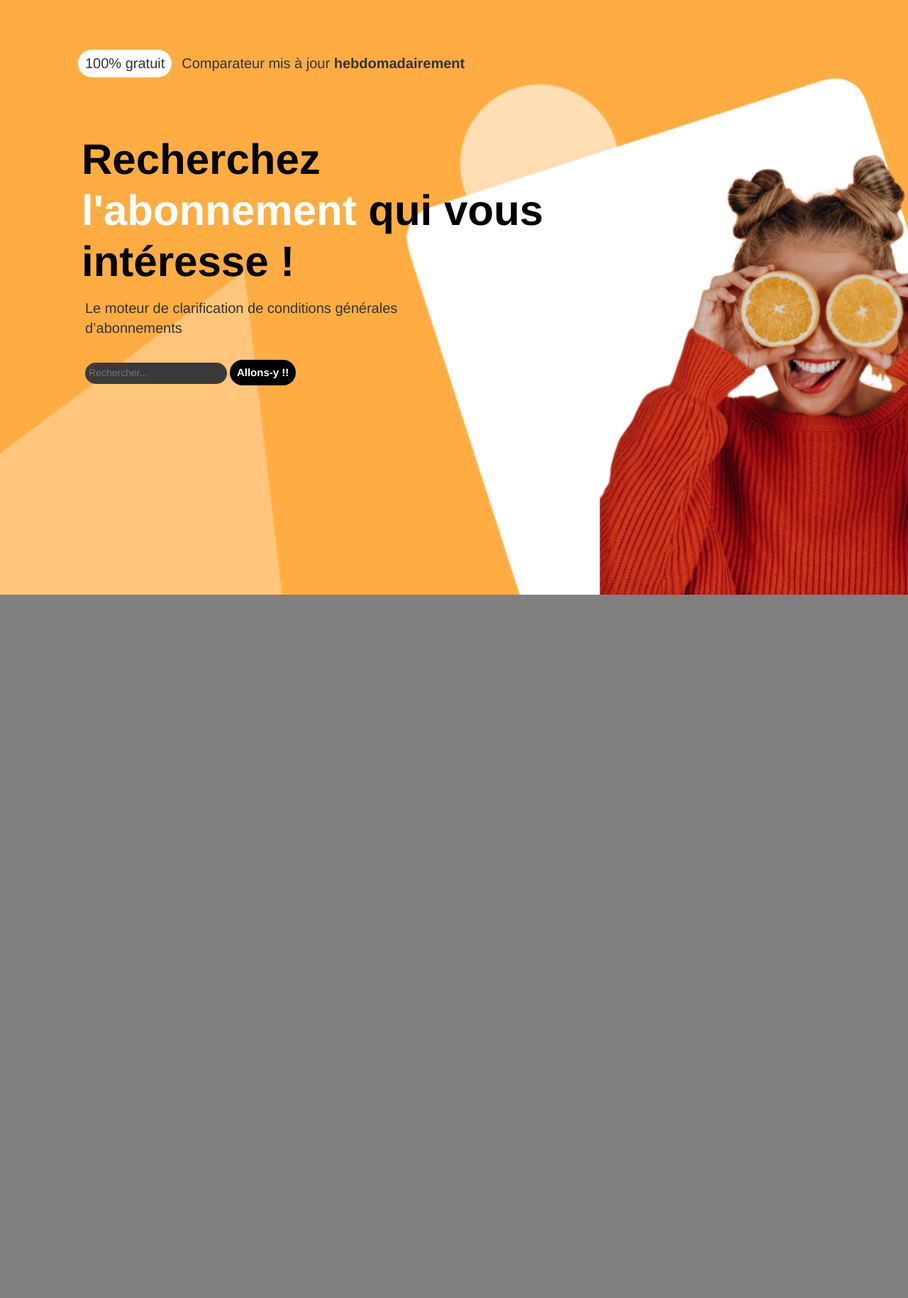
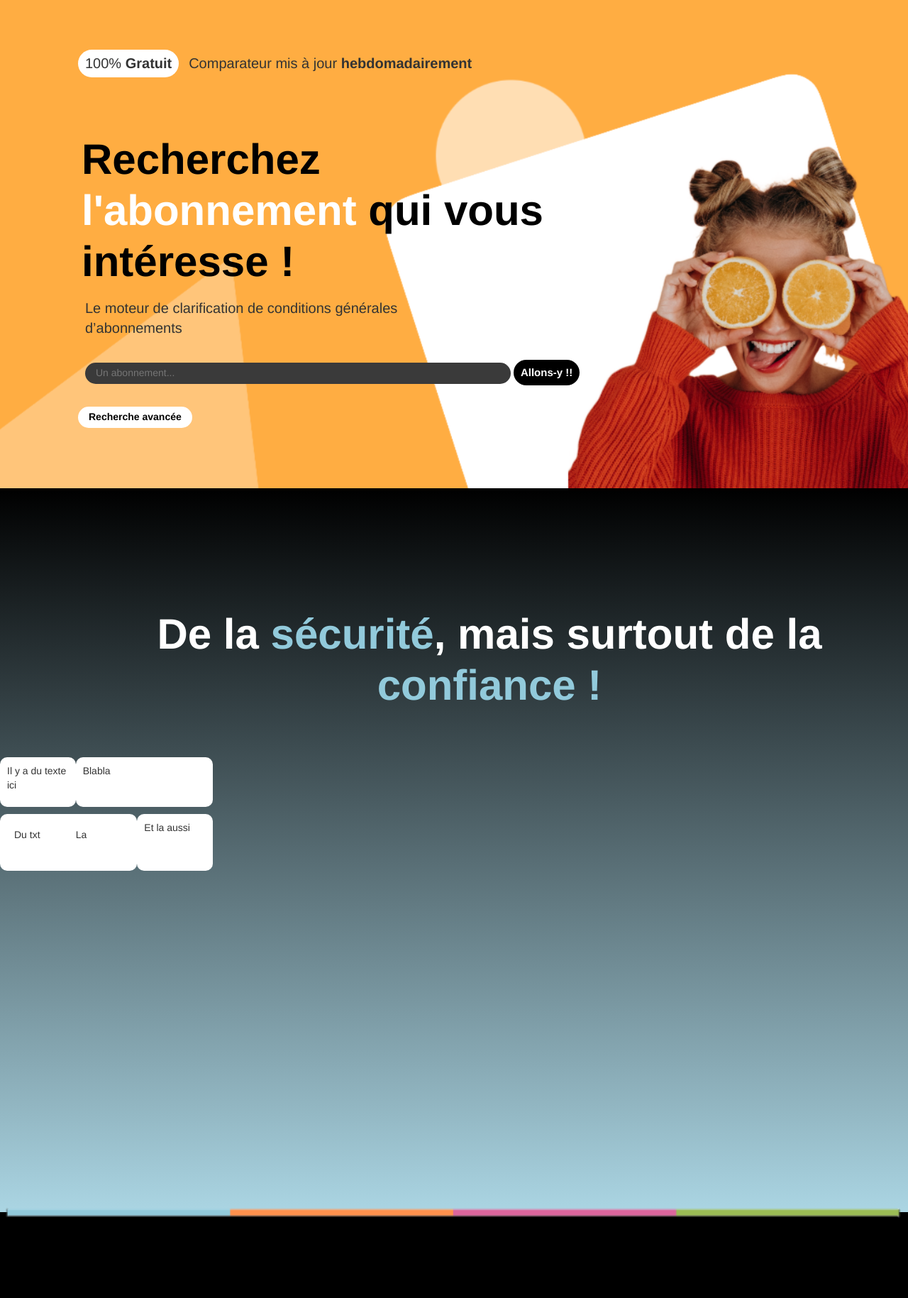
Before and after one commit to Manghyunie/aboclear, a PHP site: page / in a window 1280 px wide. Shown: the part 77-1906 px from the top of the page at 71% size. Run offline with PHP 8.4, Linux system fonts and the light colour scheme; some libraries are stand-ins or nearby versions.

Commit message:
amelioration

```diff
--- a/footer.php
+++ b/footer.php
@@ -49,7 +49,6 @@
                         </div>
                     </div>
                 </div>
-                <div class="footer_bg">
                 </div>
             </div>
         </footer>
--- a/index.php
+++ b/index.php
@@ -16,12 +16,60 @@
       padding: 10px;
       transition: background-color 0.3s ease;
     }
+
     header.scrolled {
       background-color: #FFEAA6;
     }
+
     body {
       margin: 0;
       padding: 0;
+    }
+
+    .main-div {
+      display: flex;
+      flex-direction: column;
+      justify-content: center;
+      justify-content: center;
+      align-items: center;
+      width: 300px;
+      height: 300px;
+    }
+
+    .row {
+      display: flex;
+      justify-content: space-between;
+      width: 100%;
+    }
+
+    .first-div {
+      flex: 1;
+      padding: 10px;
+      border-radius: 10px;
+      background-color: white;
+      margin-bottom: 10px;
+    }
+
+    .second-div {
+      flex: 2;
+      padding: 10px;
+      border-radius: 10px;
+      background-color: white;
+      margin-bottom: 10px;
+    }
+
+    .nested-div {
+      display: flex;
+      justify-content: space-between;
+      width: 100%;
+    }
+
+    .nested-div > div {
+      flex: 1;
+      padding: 10px;
+      border-radius: 10px;
+      background-color: white;
+      margin-bottom: 10px;
     }
   </style>
 
@@ -63,7 +111,7 @@
 
   <div class="container-fluid index-section1" style="position: relative; overflow: hidden;">
     <div class="index-content-wrapper">
-      <span class="index-circle-button">100% gratuit</span>
+      <span class="index-circle-button">100% <strong>Gratuit</strong></span>
       <span class="index-text-normal">Comparateur mis à jour <strong>hebdomadairement</strong></span>
     </div>
     <div class="index-page-title">
@@ -73,14 +121,18 @@
     </div>
     <div class="index-content-wrapper2">
       <span class="index-text-normal">Le moteur de clarification de conditions générales<br>
-      d’abonnements</span>
+        d’abonnements</span>
       <br><br>
-      <div class="index-search-bar2">
-  <input type="text" class="index-search-input2" placeholder="Rechercher...">
-  <button class="index-search-button2"><strong class="allonsy">Allons-y !!</strong></button>
-</div>
+      <form class="index-search-bar2" action="rechercher.php" method="GET">
+        <input type="text" name="query" class="index-search-input2 rounded-pill" placeholder="Un abonnement...">
+        <i class="fas fa-search index-search-icon"></i>
+        <button type="submit" class="index-search-button2"><strong class="allonsy">Allons-y !!</strong>
+        </button>
+      </form>
+      <br>
+      <a href="ravancee.php" class="index-custom-button">Recherche avancée</a>
     </div>
-    <br><br><br><br><br><br><br><br><br><br><br><br><br><br><br>
+    <br><br><br><br><br>
   </div>
 
 
@@ -88,10 +140,44 @@
 
 
 
-  <div class="index-section2"><br><br><br><br><br><br><br><br><br><br><br><br><br><br><br><br><br><br><br><br><br><br><br><br><br><br><br><br><br><br><br><br><br><br><br><br><br><br><br><br><br><br><br><br><br><br><br><br><br><br><br><br><br><br><br><br>
-    <img class="separator-image" src="images/separator.png">
+  <div class="index-section2">
+    <br>
+    <div class="index-page-title2">
+      De la <span class="index-highlight2">sécurité</span>, mais surtout de la<br>
+      <span class="index-highlight2">confiance !</span>
+    </div>
+    <div class="main-div">
+    <div class="row">
+      <div class="first-div">
+        <p>Il y a du texte ici</p>
+      </div>
+      <div class="second-div">
+        <p>Blabla</p>
+      </div>
+    </div>
+    <div class="row">
+      <div class="second-div">
+        <div class="nested-div">
+          <div>
+            <p>Du txt</p>
+          </div>
+          <div>
+            <p>La</p>
+          </div>
+        </div>
+      </div>
+      <div class="first-div">
+        <p>Et la aussi</p>
+      </div>
+    </div>
+  </div>
+    <br><br><br><br><br><br><br><br><br><br><br><br><br><br><br><br><br><br><br><br><br>
+  </div>
+  <img class="index-separator-image" src="images/separator.png">
+  <div class="index-footer-container">
     <?php include 'footer.php' ?>
   </div>
+
   <script src="node_modules/bootstrap/dist/js/bootstrap.bundle.min.js"></script>
   <script>
     window.addEventListener('scroll', function() {
--- a/style.css
+++ b/style.css
@@ -360,14 +360,26 @@ a:hover {
 }
 
 .index-category {
-  color: black;
+  color: black !important;
   margin-right: 10px;
   cursor: pointer;
-  text-decoration: none;
+  text-decoration: none !important;
+}
+
+.index-category:hover {
+  background-color: transparent !important;
+  text-decoration: none !important;
+}
+
+.index-category:active {
+  background-color: transparent !important;
+  text-decoration: none !important;
+  outline: none !important;
 }
 
 .index-category-group {
   margin-right: 20px;
+  text-decoration: none;
   /* Ajustez la valeur selon l'espace souhaité */
 }
 
@@ -391,12 +403,13 @@ a:hover {
 }
 
 .index-search-input2 {
-  width: 200px;
+  width: 600px;
   padding: 5px;
   border: none;
   background-color: #3a3a3a;
   color: #FFA500;
   border-radius: 20px;
+  padding-left: 15px;
   /* Ajustez la valeur selon le degré de courbure souhaité */
 }
 
@@ -432,7 +445,8 @@ a:hover {
 
 .index-section2 {
   background-color: grey;
-  /* Autres styles de la section 2 */
+  margin-bottom: -35px;
+  background: linear-gradient(black, lightblue); /* Dégradé de couleur du noir au bleu clair */
 }
 
 .index-circle-button {
@@ -483,4 +497,49 @@ a:hover {
   font-size: 15px;
   line-height: 26px;
   color: #FFFFFF;
+}
+
+.index-custom-button {
+  display: inline-block;
+  padding: 5px 15px;
+  background-color: white;
+  color: black;
+  border: none;
+  border-radius: 20px;
+  text-decoration: none;
+  font-weight: bold;
+}
+
+.index-custom-button:hover {
+  background-color: #f5f5f5;
+  color: black;
+  text-decoration: none;
+}
+
+.index-separator-image {
+  display: block;
+  margin-left: auto;
+  margin-right: auto;
+  display: block;
+  width: 100%;
+  height: auto;
+}
+
+.index-footer-container {
+  margin-top: -15px; /* Ajustez la valeur en fonction de vos besoins */
+  /* Autres styles pour le footer */
+}
+
+.index-page-title2 {
+  text-align: center;
+  font-size: 60px;
+  font-weight: bold;
+  color: #ffffff;
+  margin-top: 150px;
+  margin-left: 100px;
+  line-height: 1.2;
+}
+
+.index-highlight2 {
+  color: #92CADB;
 }/*# sourceMappingURL=style.css.map */
--- a/style.scss
+++ b/style.scss
@@ -410,14 +410,26 @@ a:hover {
 }
 
 .index-category {
-    color: black;
+    color: black !important;
     margin-right: 10px;
     cursor: pointer;
-    text-decoration: none;
-}
+    text-decoration: none !important;
+  }
+
+  .index-category:hover {
+    background-color: transparent !important;
+    text-decoration: none !important;
+  }
+
+  .index-category:active {
+    background-color: transparent !important;
+    text-decoration: none !important;
+    outline: none !important;
+  }
 
 .index-category-group {
     margin-right: 20px;
+    text-decoration: none;
     /* Ajustez la valeur selon l'espace souhaité */
 }
 
@@ -441,12 +453,13 @@ a:hover {
 }
 
 .index-search-input2 {
-    width: 200px;
+    width: 600px;
     padding: 5px;
     border: none;
     background-color: #3a3a3a;
     color: #FFA500;
     border-radius: 20px;
+    padding-left: 15px;
     /* Ajustez la valeur selon le degré de courbure souhaité */
 }
 
@@ -482,7 +495,8 @@ a:hover {
 
 .index-section2 {
     background-color: grey;
-    /* Autres styles de la section 2 */
+    margin-bottom: -35px;
+    background: linear-gradient(black, lightblue); /* Dégradé de couleur du noir au bleu clair */
 }
 
 .index-circle-button {
@@ -534,3 +548,49 @@ a:hover {
     line-height: 26px;
     color: #FFFFFF;
 }
+
+.index-custom-button {
+    display: inline-block;
+    padding: 5px 15px;
+    background-color: white;
+    color: black;
+    border: none;
+    border-radius: 20px;
+    text-decoration: none;
+    font-weight: bold;
+  }
+
+  .index-custom-button:hover {
+    background-color: #f5f5f5;
+    color: black;
+    text-decoration: none;
+  }
+
+
+  .index-separator-image {
+    display: block;
+    margin-left: auto;
+    margin-right: auto;
+    display: block;
+  width: 100%;
+  height: auto;
+  }
+
+  .index-footer-container {
+    margin-top: -15px; /* Ajustez la valeur en fonction de vos besoins */
+    /* Autres styles pour le footer */
+  }
+
+  .index-page-title2 {
+    text-align: center;
+    font-size: 60px;
+    font-weight: bold;
+    color: #ffffff;
+    margin-top: 150px;
+    margin-left: 100px;
+    line-height: 1.2;
+}
+
+.index-highlight2 {
+    color: #92CADB;
+}
```
Also changed, not shown: 1 other file.
